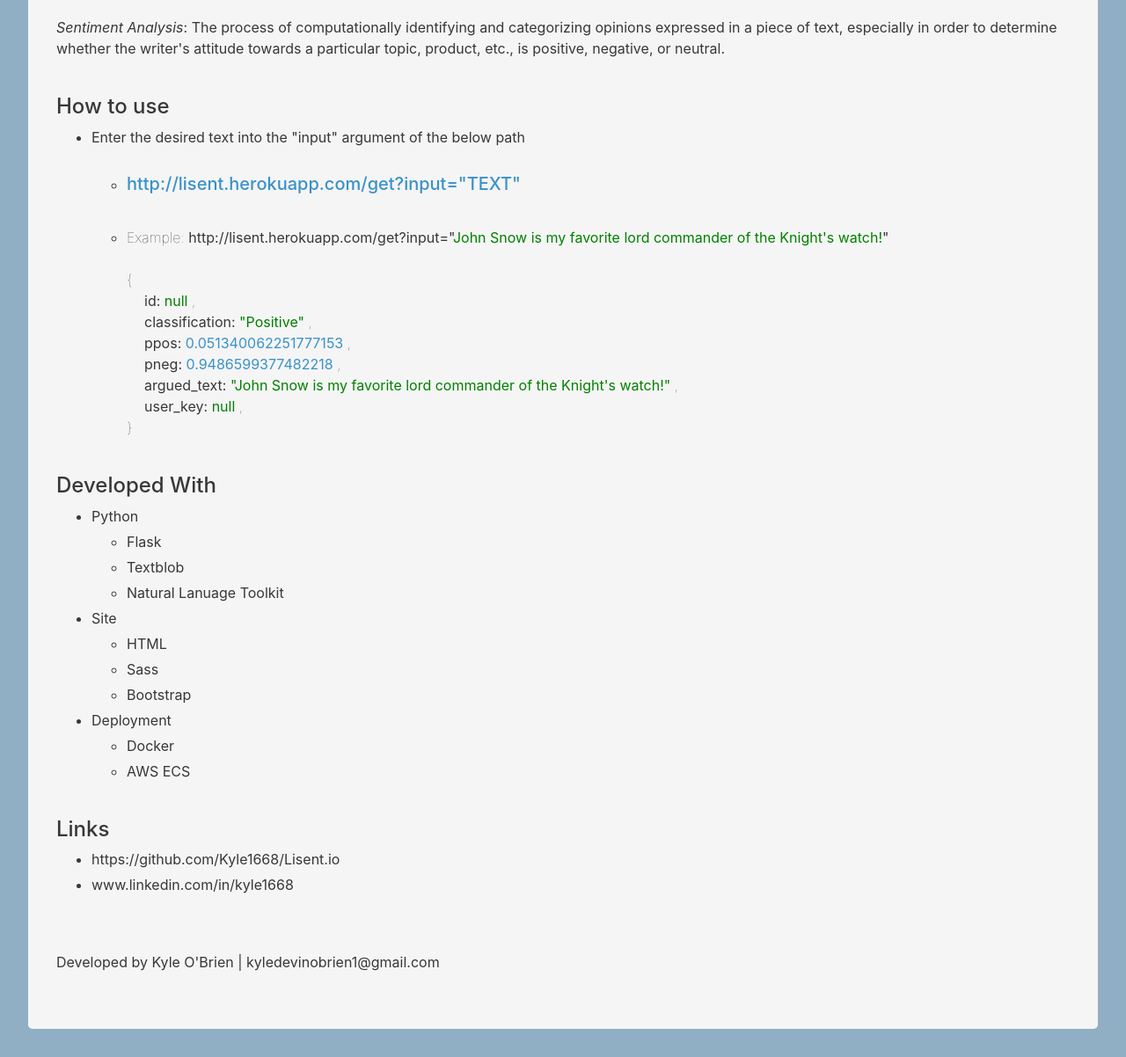
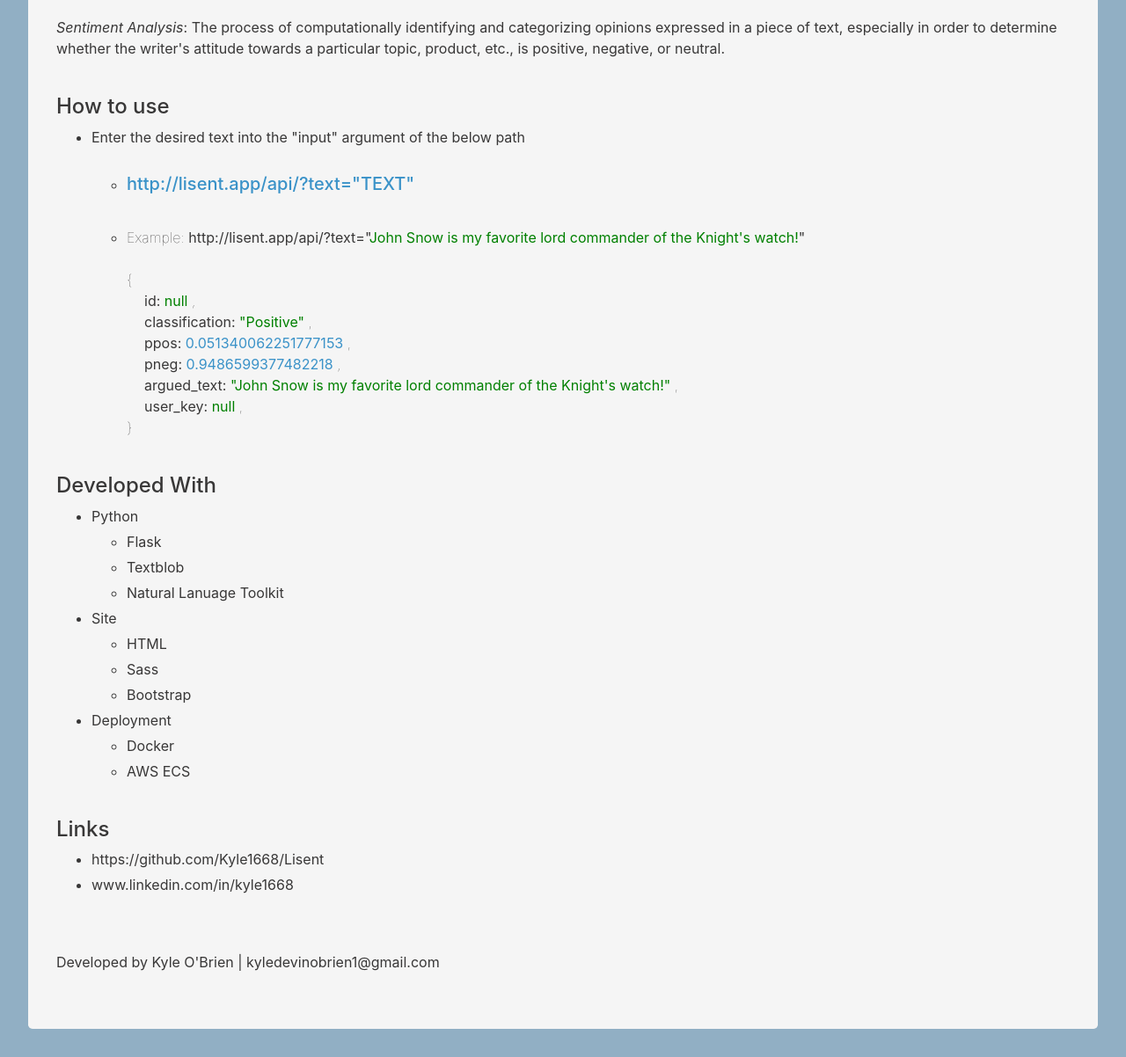
Before and after one commit to Kyle1668/Lisent, a Flask app: page / in a window 1280 px wide. Shown: the part 157-1359 px from the top of the page at 88% size. Run offline with Flask 2, Linux system fonts and the light colour scheme; some libraries are stand-ins or nearby versions.

```diff
--- a/app.py
+++ b/app.py
@@ -3,6 +3,8 @@ from flask import jsonify
 from flask import request
 from flask import render_template
 from sentiment_analyzer import analyzer
+
+import os
 
 app = Flask(__name__)
 
@@ -27,4 +29,6 @@ def api():
 
 
 if __name__ == "__main__":
-    app.run(host="0.0.0.0", port=3000, debug=True)
+    # Bind to PORT if defined, otherwise default to 5000.
+    port = int(os.environ.get('PORT', 5000))
+    app.run(host="0.0.0.0", port=port, debug=True)
--- a/templates/hello.html
+++ b/templates/hello.html
@@ -28,9 +28,9 @@
         <li>Enter the desired text into the "input" argument of the below path
           <ul>
             <br>
-            <li class=""><div class="code"><h5>http://lisent.herokuapp.com/get?input="TEXT"</h5></div></li>
+            <li class=""><div class="code"><h5>http://lisent.app/api/?text="TEXT"</h5></div></li>
             <br>
-            <li class="code json"><strong>Example:</strong> http://lisent.herokuapp.com/get?input="<value>John Snow is my favorite lord commander of the Knight's watch!</value>"
+            <li class="code json"><strong>Example:</strong> http://lisent.app/api/?text="<value>John Snow is my favorite lord commander of the Knight's watch!</value>"
 
               <br>
               <br>
@@ -95,7 +95,7 @@
     <br>
     <h4>Links</h4>
     <ul>
-      <li>https://github.com/Kyle1668/Lisent.io</li>
+      <li>https://github.com/Kyle1668/Lisent</li>
       <li>www.linkedin.com/in/kyle1668</li>
     </ul>
 
```
Also changed, not shown: 1 other file.
